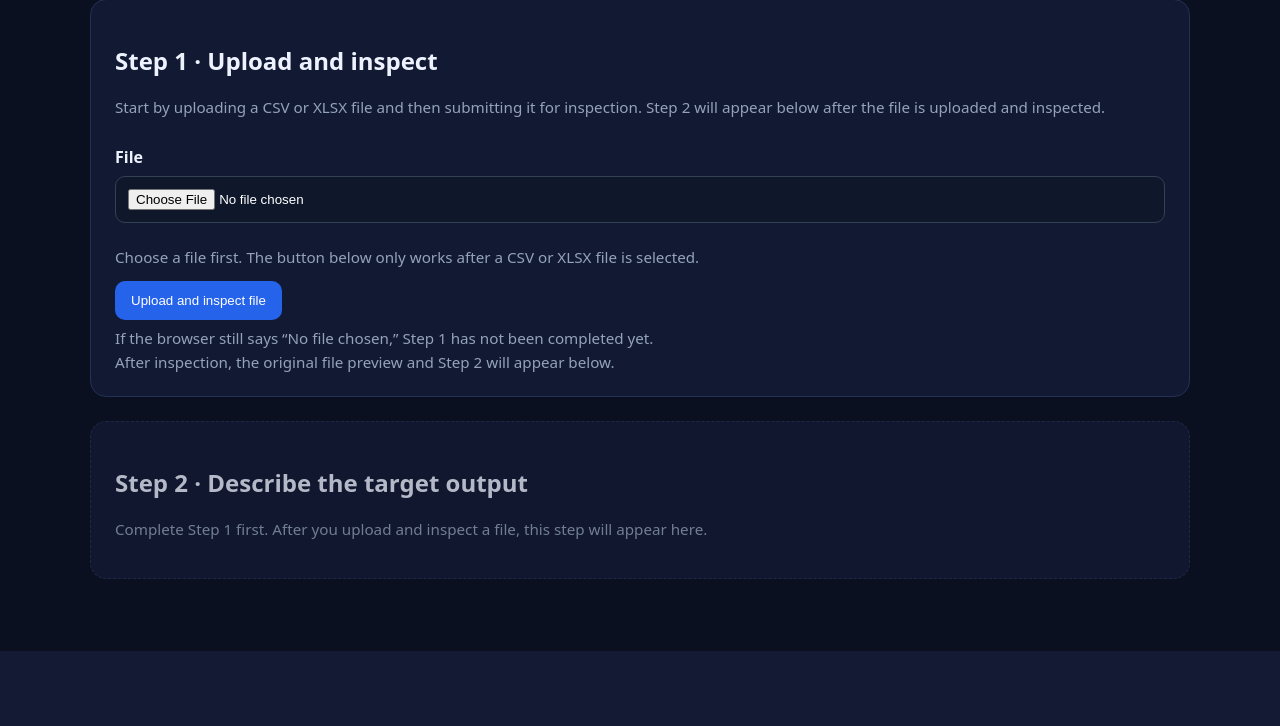
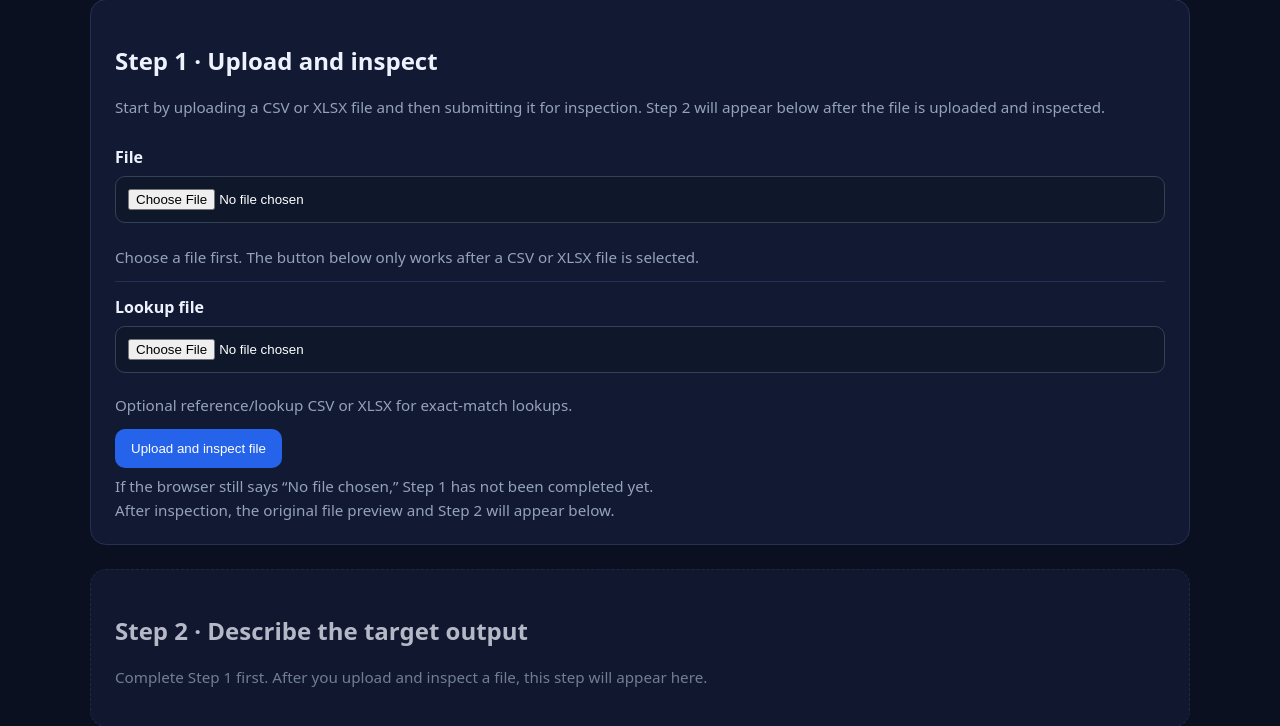
Before and after one commit to normandmickey/docstore-rag, a Django app: page /dashboard/reports/spreadsheet-transformer/ in a window 1280 px wide. Shown: the part 910-1636 px from the top of the page. Before the commit the page ends 1561 px from the top, so only its background shows below. Run offline with Django 5.2, Linux system fonts and the light colour scheme; the visitor is signed in with stand-in values (Sample User, id 1); data comes from the database, SQL or seed files in the repository; data that the repository does not hold is empty; parts of the project's set-up code (start-up, migrations or seed data) failed here and were passed over; some libraries are stand-ins or nearby versions.

Commit message:
Add spreadsheet lookup file support

```diff
--- a/reports/views.py
+++ b/reports/views.py
@@ -36,6 +36,7 @@ logger = logging.getLogger(__name__)
 
 class SpreadsheetTransformForm(forms.Form):
     file = forms.FileField(required=False)
+    lookup_file = forms.FileField(required=False, help_text='Optional reference/lookup CSV or XLSX for exact-match lookups.')
     transform_request = forms.CharField(required=False, label='Optional overall notes', widget=forms.Textarea(attrs={'rows': 4}), help_text='Optional extra context for the planner after you define the desired output columns.')
     export_format = forms.ChoiceField(required=False, choices=[('xlsx', 'XLSX'), ('csv', 'CSV')], initial='xlsx')
     strict_sanitization = forms.BooleanField(required=False, initial=False, help_text='Use more aggressive prompt-side masking for sample rows before AI planning.')
@@ -133,6 +134,8 @@ def _read_output_plan_from_post(request) -> list[dict]:
             'format': (request.POST.get(f'output_plan_{idx}_format') or 'keep_source').strip(),
             'source_a': (request.POST.get(f'output_plan_{idx}_source_a') or '').strip(),
             'source_b': (request.POST.get(f'output_plan_{idx}_source_b') or '').strip(),
+            'lookup_key': (request.POST.get(f'output_plan_{idx}_lookup_key') or '').strip(),
+            'lookup_return': (request.POST.get(f'output_plan_{idx}_lookup_return') or '').strip(),
             'source_hint': (request.POST.get(f'output_plan_{idx}_source_hint') or '').strip(),
             'instructions': (request.POST.get(f'output_plan_{idx}_instructions') or '').strip(),
         })
@@ -177,6 +180,9 @@ def spreadsheet_transformer(request):
     base['spreadsheet_transform_source_row_count'] = 0
     base['spreadsheet_transform_output_plan'] = []
     base['spreadsheet_transform_source_legend'] = []
+    base['spreadsheet_transform_lookup_headers'] = []
+    base['spreadsheet_transform_lookup_rows'] = []
+    base['spreadsheet_transform_lookup_sheet_name'] = ''
     current_tenant = base.get('current_tenant')
     current_workspace = base.get('current_workspace')
     base['spreadsheet_transform_jobs'] = SpreadsheetTransformJob.objects.filter(
@@ -215,6 +221,9 @@ def spreadsheet_transformer(request):
         base['spreadsheet_transform_source_legend'] = _column_legend(session_result.get('source_headers', []))
         base['spreadsheet_transform_selected_template_id'] = session_result.get('selected_template_id')
         base['spreadsheet_transform_template_match'] = session_result.get('template_match')
+        base['spreadsheet_transform_lookup_headers'] = session_result.get('lookup_headers', [])
+        base['spreadsheet_transform_lookup_rows'] = session_result.get('lookup_rows', [])
+        base['spreadsheet_transform_lookup_sheet_name'] = session_result.get('lookup_sheet_name', '')
 
     if request.method == 'POST':
         action = (request.POST.get('action') or 'inspect').strip()
@@ -269,7 +278,12 @@ def spreadsheet_transformer(request):
                         raise SpreadsheetTransformError('Please upload a CSV or XLSX file to inspect.')
                     table = load_tabular_file(form.cleaned_data['file'])
                     logger.info('spreadsheet_transformer inspect parsed sheet=%s rows=%s headers=%s', table.get('sheet_name'), table.get('row_count'), len(table.get('headers') or []))
+                    lookup_table = None
+                    if form.cleaned_data.get('lookup_file'):
+                        lookup_table = load_tabular_file(form.cleaned_data['lookup_file'])
                     request.session['spreadsheet_transform_table'] = table
+                    if lookup_table is not None:
+                        request.session['spreadsheet_transform_lookup_table'] = lookup_table
                     existing_result = request.session.get('spreadsheet_transform_result') or {}
                     selected_template_id = existing_result.get('selected_template_id')
                     template_match = None
@@ -309,6 +323,9 @@ def spreadsheet_transformer(request):
                         'source_rows': (table.get('rows') or [])[:20],
                         'source_sheet_name': table.get('sheet_name') or '',
                         'source_row_count': table.get('row_count') or 0,
+                        'lookup_headers': (lookup_table or existing_result.get('lookup_headers') and {'headers': existing_result.get('lookup_headers'), 'rows': existing_result.get('lookup_rows', []), 'sheet_name': existing_result.get('lookup_sheet_name', '')} or {}).get('headers', []) if lookup_table is not None else existing_result.get('lookup_headers', []),
+                        'lookup_rows': (lookup_table or {}).get('rows', [])[:20] if lookup_table is not None else existing_result.get('lookup_rows', []),
+                        'lookup_sheet_name': (lookup_table or {}).get('sheet_name', '') if lookup_table is not None else existing_result.get('lookup_sheet_name', ''),
                         'selected_template_id': selected_template_id,
                         'template_match': template_match,
                     }
@@ -395,6 +412,7 @@ def spreadsheet_transformer(request):
                         column_plan=column_plan,
                         output_plan=output_plan,
                     )
+                    lookup_table = request.session.get('spreadsheet_transform_lookup_table') or {}
                     headers, transformed_rows = apply_transform_plan(
                         rows=session_table.get('rows') or [],
                         plan=plan,
@@ -404,6 +422,7 @@ def spreadsheet_transformer(request):
                         hidden_columns=session_table.get('hidden_columns') or [],
                         ignore_hidden_rows=bool(form.cleaned_data.get('ignore_hidden_rows') or session_result.get('ignore_hidden_rows')),
                         ignore_hidden_columns=bool(form.cleaned_data.get('ignore_hidden_columns') or session_result.get('ignore_hidden_columns')),
+                        lookup_rows=lookup_table.get('rows') or [],
                     )
                     request.session['spreadsheet_transform_result'] = {
                         'plan': plan,
--- a/templates/dashboard/spreadsheet_transformer.html
+++ b/templates/dashboard/spreadsheet_transformer.html
@@ -36,11 +36,11 @@
     {% for field in spreadsheet_transform_form %}
       {% if field.name == 'has_prepared_file' %}
         {{ field }}
-      {% elif field.name == 'file' %}
+      {% elif field.name == 'file' or field.name == 'lookup_file' %}
         <div class="row">
           <strong>{{ field.label }}</strong><br>
           {{ field }}
-          <div class="meta" style="margin-top:8px;">Choose a file first. The button below only works after a CSV or XLSX file is selected.</div>
+          {% if field.name == 'file' %}<div class="meta" style="margin-top:8px;">Choose a file first. The button below only works after a CSV or XLSX file is selected.</div>{% endif %}
           {% if field.help_text %}<div class="meta" style="margin-top:6px;">{{ field.help_text }}</div>{% endif %}
           {% for error in field.errors %}<div class="meta" style="color:#fca5a5; margin-top:6px;">{{ error }}</div>{% endfor %}
         </div>
@@ -170,6 +170,7 @@
                 <option value="add" {% if item.operation == 'add' %}selected{% endif %}>Add</option>
                 <option value="subtract" {% if item.operation == 'subtract' %}selected{% endif %}>Subtract</option>
                 <option value="derive" {% if item.operation == 'derive' %}selected{% endif %}>Derive / custom</option>
+                <option value="lookup" {% if item.operation == 'lookup' %}selected{% endif %}>Lookup from reference file</option>
                 <option value="time_to_decimal_hours" {% if item.operation == 'time_to_decimal_hours' %}selected{% endif %}>Convert hh:mm to decimal hours</option>
                 <option value="visible_only" {% if item.operation == 'visible_only' %}selected{% endif %}>Keep visible rows only</option>
               </select>
@@ -192,6 +193,17 @@
             <label>
               <div class="meta">Source B</div>
               <input type="text" name="output_plan_{{ forloop.counter0 }}_source_b" value="{{ item.source_b }}" placeholder="Example: L or Employee %">
+            </label>
+            <label>
+              <div class="meta">Lookup key / return</div>
+              <div style="display:grid; grid-template-columns:1fr 1fr; gap:8px;">
+                <input type="text" name="output_plan_{{ forloop.counter0 }}_lookup_key" value="{{ item.lookup_key|default:'' }}" placeholder="Lookup key column">
+                <input type="text" name="output_plan_{{ forloop.counter0 }}_lookup_return" value="{{ item.lookup_return|default:'' }}" placeholder="Lookup return column">
+              </div>
+            </label>
+            <label>
+              <div class="meta">Optional notes / freeform instructions</div>
+" placeholder="Example: L or Employee %">
             </label>
             <label>
               <div class="meta">Optional notes / freeform instructions</div>
```
Also changed, not shown: reports/spreadsheet_transform.py (+35 -4 lines).
